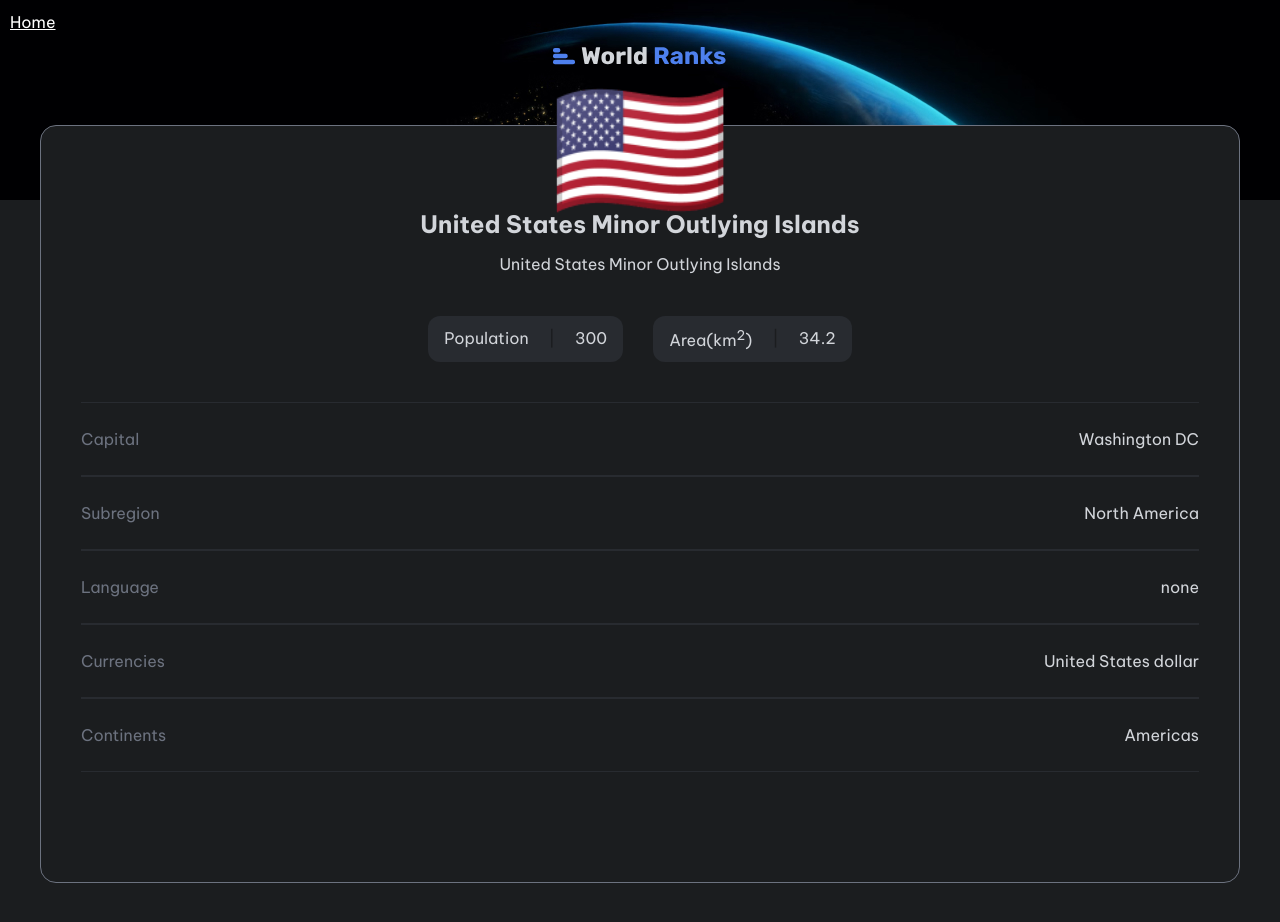
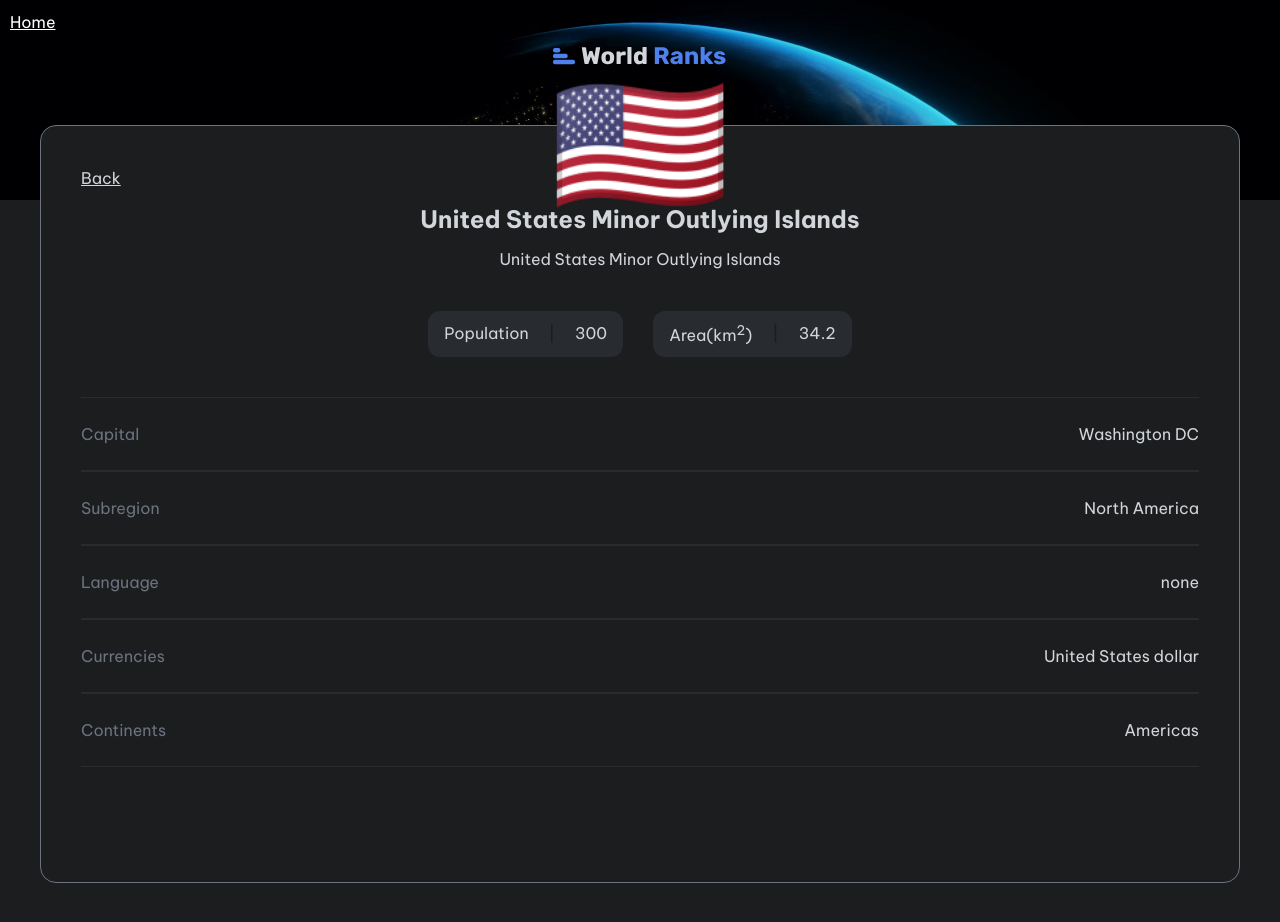
Before and after one commit to angelol-git/devChallenges-fe, a React (Vite) app: page /country/1 in a window 1280 px wide. Shown: the top 922 px of the page. Built offline with nearby package versions, Linux system fonts and the light colour scheme; the HTML template or start-up script is replaced by a standard one.

Commit message:
add back button to country detail

```diff
--- a/src/pages/worldRanks/Country.css
+++ b/src/pages/worldRanks/Country.css
@@ -1,10 +1,22 @@
+.wr__country-link {
+    position: absolute;
+    left: 40px;
+    color: var(--light-grey);
+    z-index: 10;
+}
+
+.wr__country-link:visited {
+    color: var(--light-grey);
+}
+
 .wr__country-container {
     display: flex;
     flex-direction: column;
     width: 100%;
     gap: 40px;
-    translate: 0px -70px;
     color: var(--light-grey);
+    translate: 0 -75px;
+    height: 100%;
 }
 
 .wr__country-top {
@@ -71,3 +83,9 @@
         gap: 20px;
     }
 }
+
+@media only screen and (max-width:640px) {
+    .wr__country-link {
+        left: 20px;
+    }
+}
--- a/src/pages/worldRanks/Country.jsx
+++ b/src/pages/worldRanks/Country.jsx
@@ -1,4 +1,4 @@
-import { useParams } from "react-router-dom";
+import { useParams, Link } from "react-router-dom";
 import { useQuery } from "@tanstack/react-query";
 import fetchCountry from "../../utils/worldRanks/fetchCountry.js";
 import MainLayout from "../../layouts/worldRanks/MainLayout.jsx";
@@ -30,6 +30,9 @@
   }
   return (
     <MainLayout>
+      <Link className="wr__country-link" to={"/countryTable"}>
+        Back
+      </Link>
       <div className="wr__country-container">
         <div className="wr__country-top">
           <span className="wr__country-flag">{countryResult.data[0].flag}</span>
```
